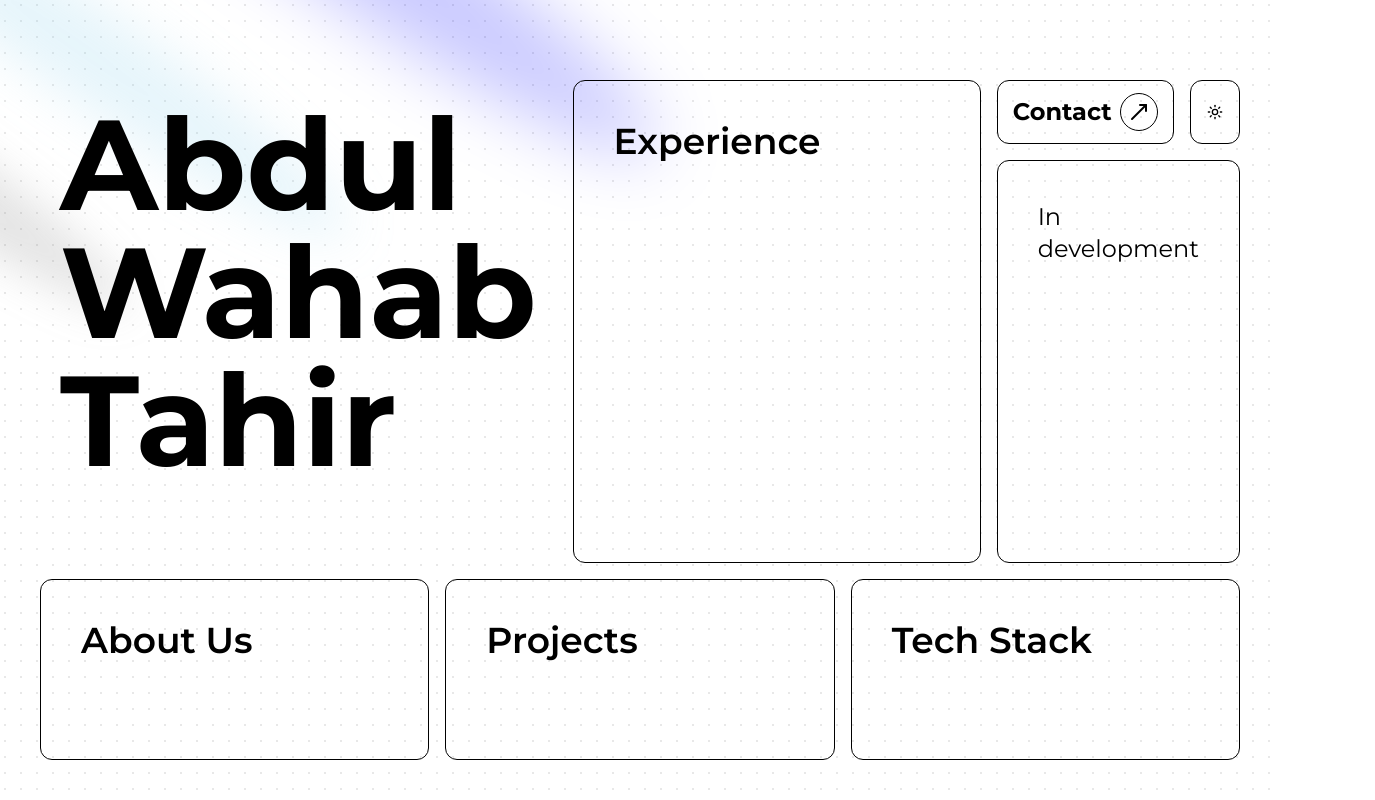
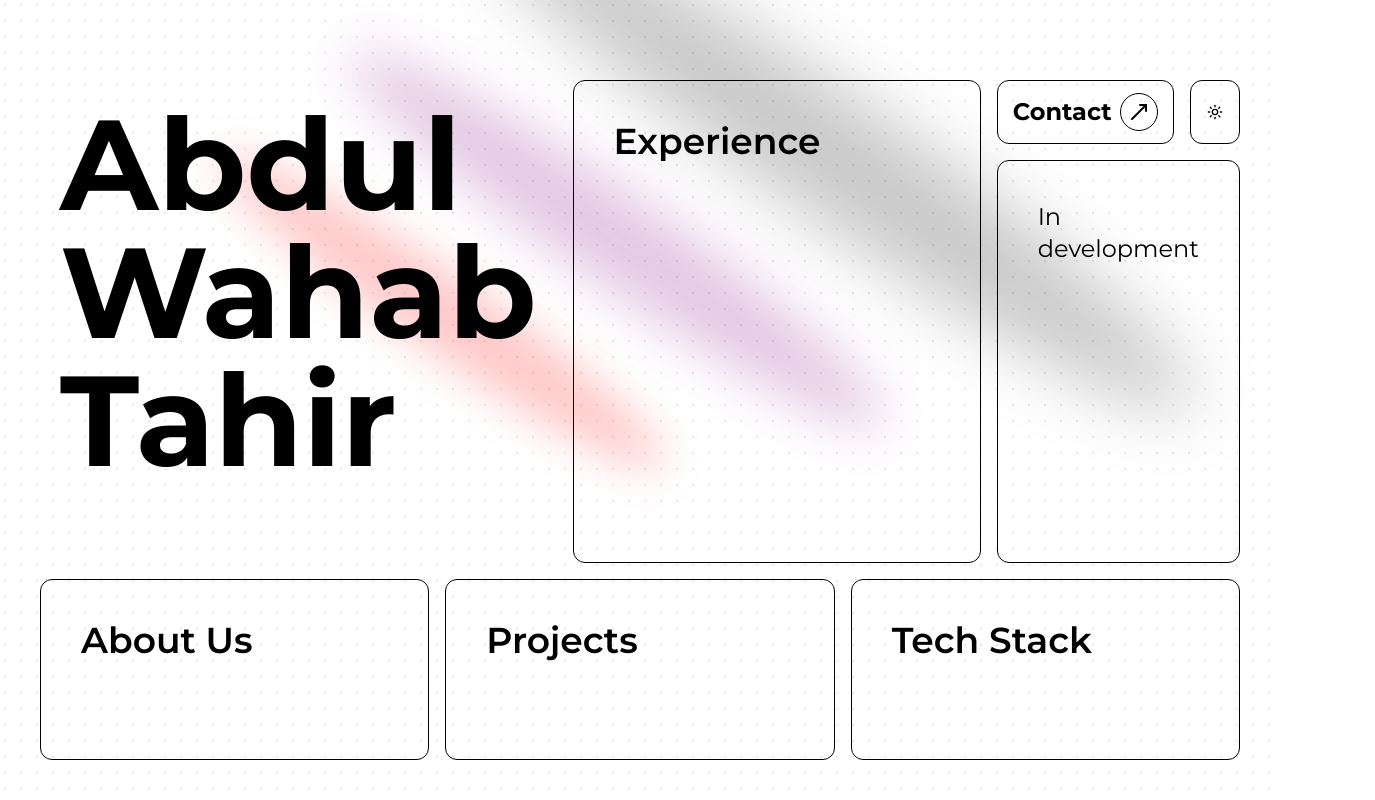
Before and after one commit to awahabt/Portfolio, a Next.js app: page / in a window 1280 px wide. Shown: the whole page, 1375 px wide, since content can reach past the window. Built offline with nearby package versions, Linux system fonts and the light colour scheme.

Commit message:
chore: working on UI/UX experience

```diff
--- a/app/layout.tsx
+++ b/app/layout.tsx
@@ -19,7 +19,7 @@ export default function RootLayout({
         <BgSpotlight />
         <ThemeProvider
           attribute="class"
-          defaultTheme="system"
+          defaultTheme="light"
           enableSystem
           disableTransitionOnChange
         >
--- a/components/BgSpotlight.tsx
+++ b/components/BgSpotlight.tsx
@@ -1,25 +1,59 @@
-import React from "react";
+"use client";
+
+import React, { useEffect, useState } from "react";
 import { Spotlight } from "./ui/Spotlight";
 
+const BgSpotlight = () => {
+  const [positions, setPositions] = useState([
+    { x: 0, y: 0 }, // First spotlight
+    { x: 0, y: 0 }, // Second spotlight
+    { x: 0, y: 0 }, // Third spotlight
+  ]);
 
+  useEffect(() => {
+    const handleMouseMove = (e: MouseEvent) => {
+      const { clientX: mouseX, clientY: mouseY } = e;
 
-const BgSpotlight = () => {
+      setPositions([
+        { x: mouseX / 20, y: mouseY / 20 },
+        { x: mouseX / 15, y: mouseY / 15 },
+        { x: mouseX / 10, y: mouseY / 10 },
+      ]);
+    };
 
+    window.addEventListener("mousemove", handleMouseMove);
 
+    return () => {
+      window.removeEventListener("mousemove", handleMouseMove);
+    };
+  }, []);
+
+  useEffect(() => {
+    console.log("Positions updated:", positions);
+  }, [positions]);
 
   return (
-    <div>
+    <div className="relative">
       <Spotlight
-        className="lg:top-28 lg:-left-24 h-[50vh] w-[60vw] sm:top-10 sm:-left-20 md:top-20 md:-left-20 top-14 -left-10"
-        fill="gray"
+        className=" lg:top-28 lg:-left-24 h-[50vh] w-[30vw] sm:top-10 sm:-left-20 md:top-20 md:-left-20 top-14 -left-10 transition-transform duration-300 ease-out"
+        fill="red"
+        style={{
+          transform: `translate(${positions[0].x}px, ${positions[0].y}px)`,
+        }}
       />
       <Spotlight
-        className="lg:-top-40 lg:left-[300px] h-[80vh] w-[80vw] sm:-top-28 sm:left-28 md:-top-40 md:left-20 -top-28 left-14"
-        fill="blue"
+        className=" lg:-top-40 lg:left-[300px] h-[80vh] w-[80vw] sm:-top-28 sm:left-28 md:-top-40 md:left-20 -top-28 left-14 transition-transform duration-300 ease-out"
+        fill="black"
+        style={{
+          transform: `translate(${positions[1].x}px, ${positions[1].y}px)`,
+        }}
       />
       <Spotlight
-        className="lg:top-0 lg:left-20 h-[60vh] w-[50vw] sm:top-4 sm:left-20 md:top-20 md:left-40  top-10 left-20"
-        fill={`skyblue`}
+        className=" lg:top-0 lg:left-20 h-[60vh] w-[50vw] sm:top-4 sm:left-20 md:top-20 md:left-40 top-10 left-20 transition-transform duration-300 ease-out"
+        fill="purple"
+        style={{
+          transform: `translate(${positions[2].x}px, ${positions[2].y}px)`,
+        }}
       />
     </div>
   );
--- a/components/ui/Spotlight.tsx
+++ b/components/ui/Spotlight.tsx
@@ -4,18 +4,20 @@ import { cn } from "@/utils/cn";
 type SpotlightProps = {
   className?: string;
   fill?: string;
+  style?: React.CSSProperties;
 };
 
-export const Spotlight = ({ className, fill }: SpotlightProps) => {
+export const Spotlight = ({ className, fill, style }: SpotlightProps) => {
   return (
     <svg
       className={cn(
-        "animate-spotlight pointer-events-none absolute z-[1]  h-[169%] w-[138%] lg:w-[84%] opacity-0",
+        "pointer-events-none absolute z-[1] h-[169%] w-[138%] lg:w-[84%] opacity-100 transition-transform",
         className
       )}
       xmlns="http://www.w3.org/2000/svg"
       viewBox="0 0 3787 2842"
       fill="none"
+      style={style}
     >
       <g filter="url(#filter)">
         <ellipse
```
Also changed, not shown: 1 other file (tests, documents, lock files or other folders).
